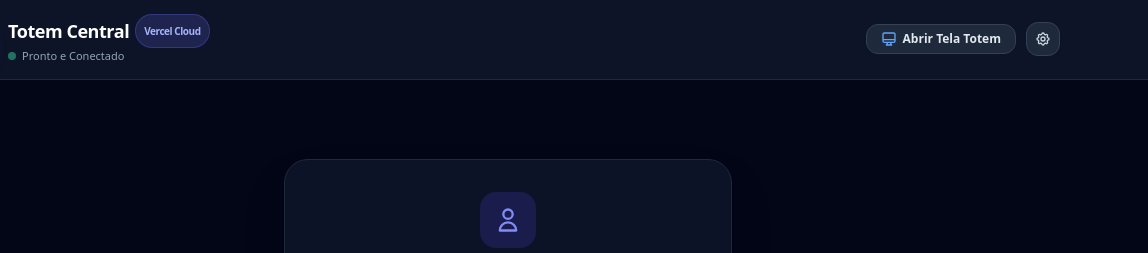
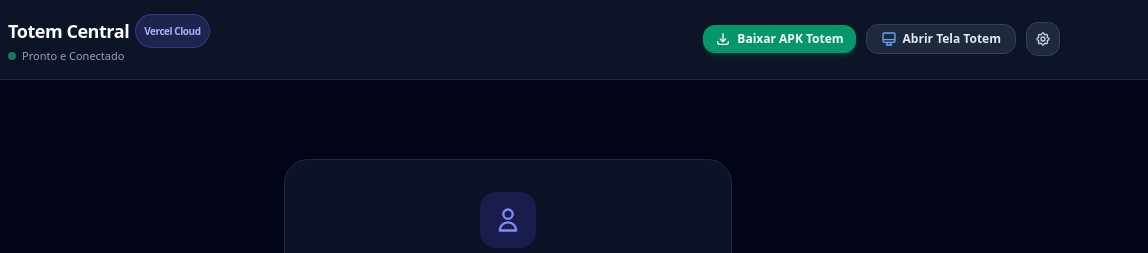
Before and after one commit to pereraga/bancodedadosarena-afk, a plain HTML site: page index.html in a window 1280 px wide. Shown: the top 253 px of the page, 132-1280 px from the left. Drawn offline with nearby package versions, Linux system fonts and the light colour scheme.

Commit message:
Botao_Baixar_APK_Totem

```diff
--- a/index.html
+++ b/index.html
@@ -41,9 +41,22 @@
       </div>
 
       <div class="flex items-center space-x-2.5">
+        <!-- Botão Baixar APK do Totem -->
+        <a
+          href="https://www.pwabuilder.com/reportcard?site=https://totemarena.vercel.app/screen"
+          target="_blank"
+          class="px-3 py-1.5 rounded-xl bg-emerald-600 hover:bg-emerald-500 text-white text-xs font-bold flex items-center space-x-1.5 shadow-md shadow-emerald-600/20 transition"
+          title="Gerar e Baixar o arquivo APK para o celular do Totem"
+        >
+          <svg class="w-4 h-4" fill="none" stroke="currentColor" viewBox="0 0 24 24">
+            <path stroke-linecap="round" stroke-linejoin="round" stroke-width="2" d="M4 16v1a3 3 0 003 3h10a3 3 0 003-3v-1m-4-4l-4 4m0 0l-4-4m4 4V4"/>
+          </svg>
+          <span class="hidden sm:inline">Baixar APK Totem</span>
+        </a>
+
         <!-- Botão Abrir Tela Totem Kiosk -->
         <a
-          href="/screen.html"
+          href="/screen"
           target="_blank"
           class="px-3.5 py-1.5 rounded-xl bg-slate-800 hover:bg-slate-700 text-slate-200 text-xs font-semibold flex items-center space-x-1.5 border border-slate-700 transition"
           title="Abrir a tela que vai rodar no celular de exibição"
```
